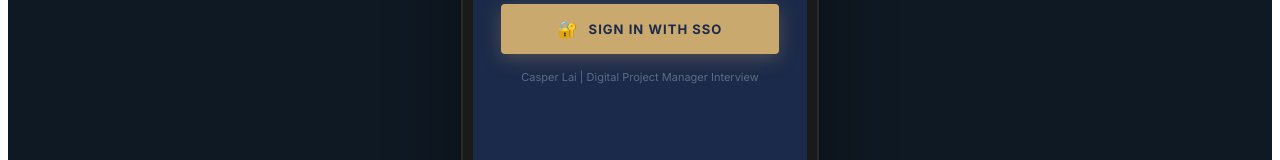
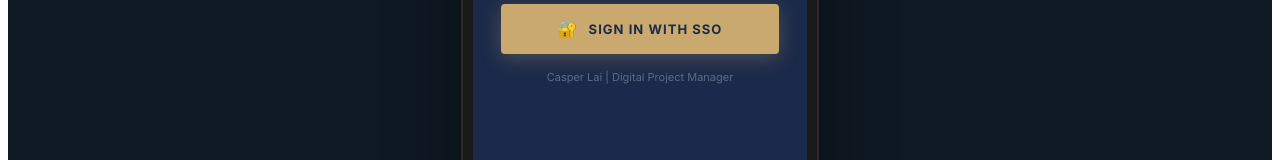
Before and after one commit to zcsquash-bit/richemont, a React (Vite) app: page / in a window 1280 px wide. Shown: the part 488-648 px from the top of the page. Built offline with nearby package versions, Linux system fonts and the light colour scheme.

Commit message:
Update job title in App component

```diff
--- a/src/App.jsx
+++ b/src/App.jsx
@@ -301,7 +301,7 @@ const LoginScreen = ({ onNext }) => (
       </button>
 
       <p style={{ color: T.textLight, fontSize: 11, textAlign: "center", margin: 0, opacity: 0.6 }}>
-        Casper Lai | Digital Project Manager Interview
+        Casper Lai | Digital Project Manager
       </p>
     </div>
 
```
